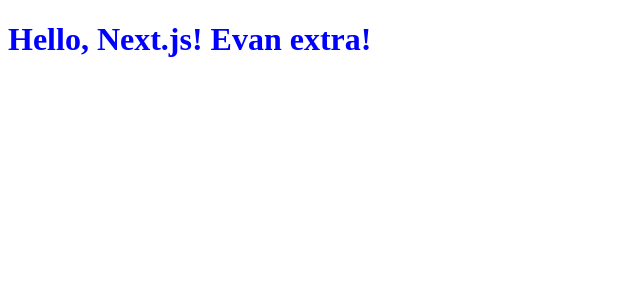
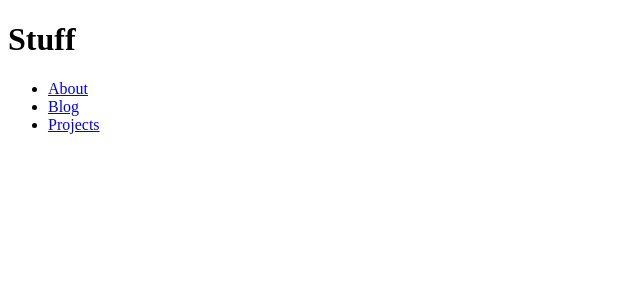
Before and after one commit to parsnbl/evan-pearson.com, a Next.js app: page / in a window 1280 px wide. Shown: the top 300 px of the page, without its empty margins (0-640 px from the left). Built offline with nearby package versions, Linux system fonts and the light colour scheme.

Commit message:
cleaned tree

```diff
--- a/app/ThemeRegistry.tsx
+++ b/app/ThemeRegistry.tsx
@@ -1,16 +1,16 @@
 'use client'
 
-import { CacheProvider } from '@emotion/react'
-import createCache from '@emotion/cache'
-import { useServerInsertedHTML } from 'next/navigation'
-import { useState } from 'react'
-
-export default function RootStyleRegistry({ children }) {
+import { CacheProvider } from '@emotion/react';
+import createCache from '@emotion/cache';
+import { useServerInsertedHTML } from 'next/navigation';
+import { useState } from 'react';
+import type { Wrapped } from '../declarations';
+export default function RootStyleRegistry({ children }: Wrapped) {
     const [{ cache, flush }] = useState(() => {
         const cache = createCache({ key: 'emotion-cache' })
         cache.compat = true
         const prevInsert = cache.insert
-        let inserted = []
+        let inserted: string[] = []
         cache.insert = (...args) => {
             const serialized = args[1]
             if (cache.inserted[serialized.name] === undefined) {
--- a/app/index.tsx
+++ /dev/null
@@ -1 +0,0 @@
-type Test = {};
--- a/app/layout.tsx
+++ b/app/layout.tsx
@@ -1,9 +1,9 @@
+'use client'
+
 import React from 'react';
 import EmotionRootStyleRegistry from './ThemeRegistry';
+import type { Wrapped } from '../declarations'
 
-interface Wrapped {
-    children: React.ReactNode
-}
 
 export default function RootLayout({ children }: Wrapped) {
     return (
--- a/app/page.tsx
+++ b/app/page.tsx
@@ -1,5 +1,26 @@
 'use client'
+import React from 'react';
+import Link from 'next/link';
+export default function Page() {
+    return (
+      <div>
+          <header>
+            <h1>Stuff</h1>
+            <nav>
+                <ul>
+                    <li><Link href="/about">About</Link></li>
+                    <li><Link href="/blog">Blog</Link></li>
+                    <li><Link href="/projects">Projects</Link></li>
+                </ul>
+            </nav>
+          </header>
+          <main>
 
-export default function Page() {
-    return <h1 css={{ color: 'blue'}}>Hello, Next.js! Evan extra!</h1>
+          </main>
+          <footer>
+
+          </footer>
+      </div>
+
+    );
 }
--- /dev/null
+++ b/declarations.ts
@@ -0,0 +1,5 @@
+import React from 'react';
+
+export interface Wrapped {
+  children: React.ReactNode
+}
--- a/tsconfig.json
+++ b/tsconfig.json
@@ -16,7 +16,7 @@
     "moduleResolution": "node",
     "resolveJsonModule": true,
     "isolatedModules": true,
-    "jsx": "react-jsx",
+    "jsx": "preserve",
     "jsxImportSource": "@emotion/react",
     "plugins": [
       {
@@ -24,7 +24,9 @@
       }
     ],
     "paths": {
-      "@/*": ["./*"]
+      "@/*": [
+        "./*"
+      ]
     }
   },
   "include": [
```
Also changed, not shown: app/error.tsx (added, +30 -0 lines), app/loading.tsx (added, +11 -0 lines), app/not-found.tsx (added, +12 -0 lines), app/about/page.tsx (added), app/blog/page.tsx (added), app/projects/page.tsx (added).
